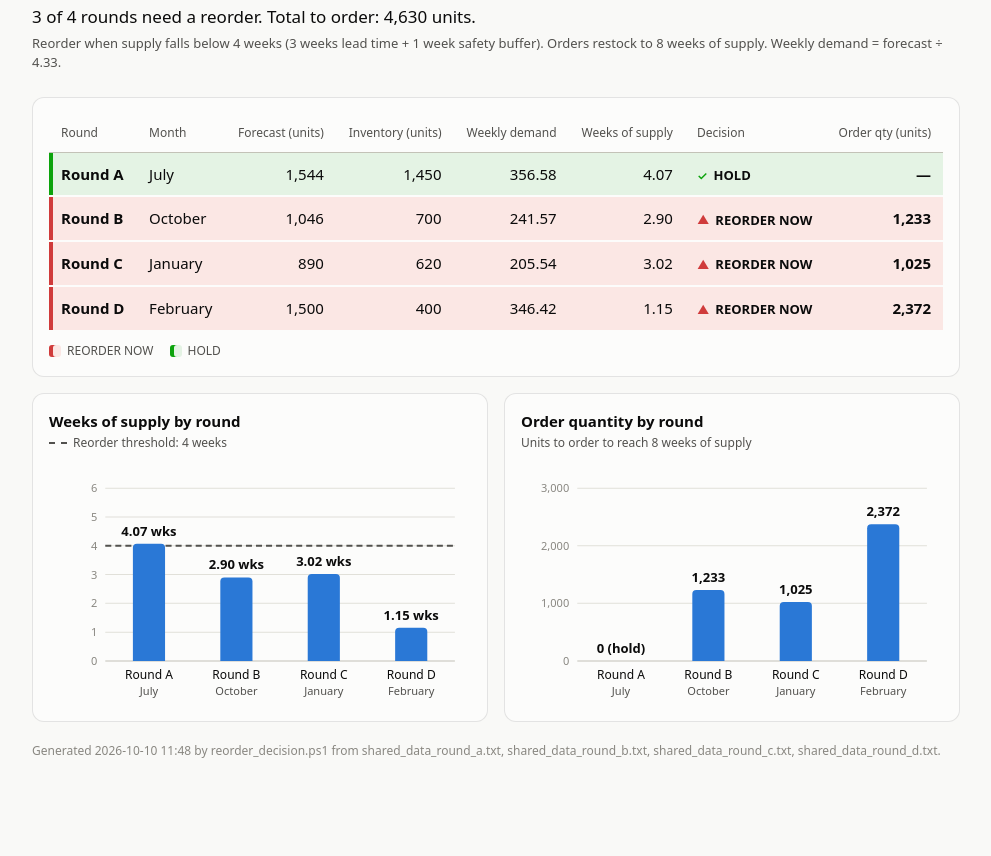
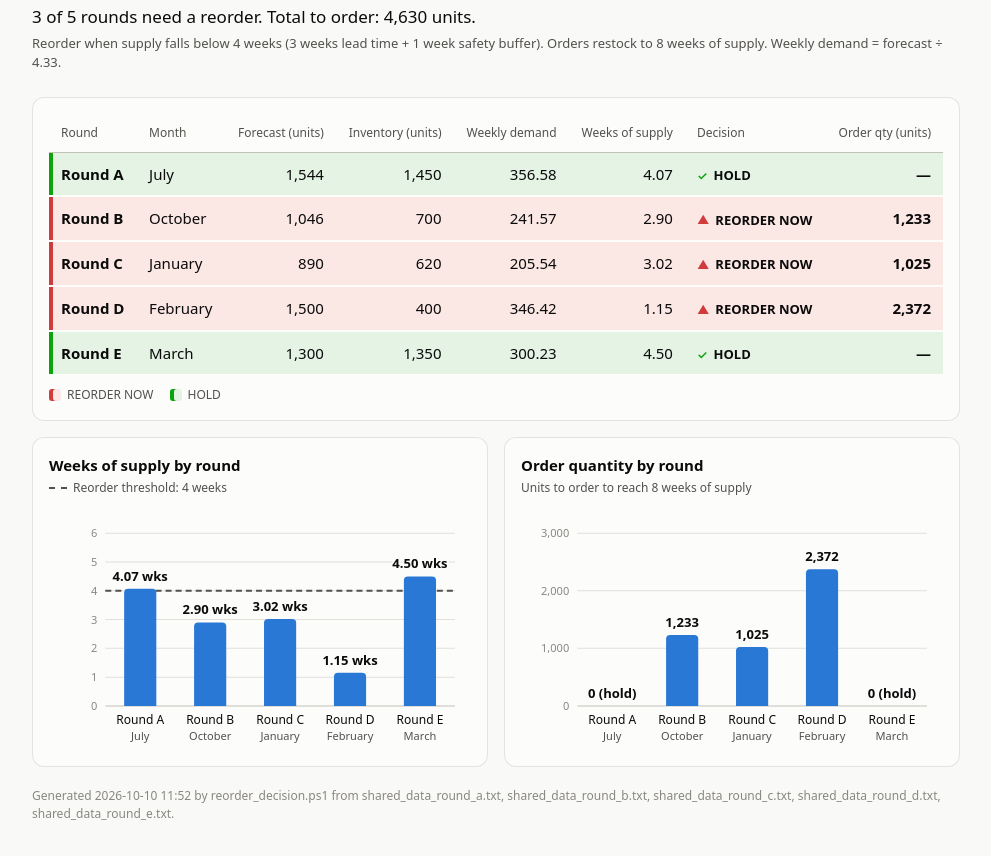
Before and after one commit to DeandraBrown/Frostbite-Dashboard, a plain HTML site: page index.html in a window 1280 px wide. Shown: the part 68-924 px from the top of the page, without its empty margins (144-1135 px from the left). Before the commit the page ends 876 px from the top, so only its background shows below. Drawn offline with Linux system fonts and the light colour scheme.

Commit message:
Add files via upload

```diff
--- a/index.html
+++ b/index.html
@@ -69,7 +69,7 @@
 <body>
 <main>
   <h1>Reorder Batch Summary</h1>
-  <p class="lede">3 of 4 rounds need a reorder. Total to order: 4,630 units.</p>
+  <p class="lede">3 of 5 rounds need a reorder. Total to order: 4,630 units.</p>
   <p class="rules">Reorder when supply falls below 4 weeks (3 weeks lead time + 1 week safety buffer). Orders restock to 8 weeks of supply. Weekly demand = forecast &divide; 4.33.</p>
 
   <section class="card">
@@ -124,6 +124,16 @@
           <td><span class="badge"><span class="icon" aria-hidden="true">&#9650;</span>REORDER NOW</span></td>
           <td class="num strong">2,372</td>
         </tr>
+        <tr class="hold">
+          <th scope="row">Round E</th>
+          <td>March</td>
+          <td class="num">1,300</td>
+          <td class="num">1,350</td>
+          <td class="num">300.23</td>
+          <td class="num">4.50</td>
+          <td><span class="badge"><span class="icon" aria-hidden="true">&#10003;</span>HOLD</span></td>
+          <td class="num strong">&mdash;</td>
+        </tr>
         </tbody>
       </table>
     </div>
@@ -154,32 +164,39 @@
 <text class="tick" x="48" y="32" text-anchor="end">6</text>
 <line class="threshold" x1="56" x2="404" y1="85.33" y2="85.33"/>
 <g class="col"><title>Round A (July): 4.07 weeks of supply - HOLD</title>
-<rect class="hit" x="56" y="28" width="87" height="172"/>
-<path class="bar" d="M83.5,200 V87.43 Q83.5,83.43 87.5,83.43 H111.5 Q115.5,83.43 115.5,87.43 V200 Z"/>
-<text class="val" x="99.5" y="75.43" text-anchor="middle">4.07 wks</text>
-<text class="cat" x="99.5" y="218" text-anchor="middle">Round A</text>
-<text class="sub" x="99.5" y="234" text-anchor="middle">July</text>
+<rect class="hit" x="56" y="28" width="69.6" height="172"/>
+<path class="bar" d="M74.8,200 V87.43 Q74.8,83.43 78.8,83.43 H102.8 Q106.8,83.43 106.8,87.43 V200 Z"/>
+<text class="val" x="90.8" y="75.43" text-anchor="middle">4.07 wks</text>
+<text class="cat" x="90.8" y="218" text-anchor="middle">Round A</text>
+<text class="sub" x="90.8" y="234" text-anchor="middle">July</text>
 </g>
 <g class="col"><title>Round B (October): 2.90 weeks of supply - REORDER NOW</title>
-<rect class="hit" x="143" y="28" width="87" height="172"/>
-<path class="bar" d="M170.5,200 V120.93 Q170.5,116.93 174.5,116.93 H198.5 Q202.5,116.93 202.5,120.93 V200 Z"/>
-<text class="val" x="186.5" y="108.93" text-anchor="middle">2.90 wks</text>
-<text class="cat" x="186.5" y="218" text-anchor="middle">Round B</text>
-<text class="sub" x="186.5" y="234" text-anchor="middle">October</text>
+<rect class="hit" x="125.6" y="28" width="69.6" height="172"/>
+<path class="bar" d="M144.4,200 V120.93 Q144.4,116.93 148.4,116.93 H172.4 Q176.4,116.93 176.4,120.93 V200 Z"/>
+<text class="val" x="160.4" y="108.93" text-anchor="middle">2.90 wks</text>
+<text class="cat" x="160.4" y="218" text-anchor="middle">Round B</text>
+<text class="sub" x="160.4" y="234" text-anchor="middle">October</text>
 </g>
 <g class="col"><title>Round C (January): 3.02 weeks of supply - REORDER NOW</title>
-<rect class="hit" x="230" y="28" width="87" height="172"/>
-<path class="bar" d="M257.5,200 V117.53 Q257.5,113.53 261.5,113.53 H285.5 Q289.5,113.53 289.5,117.53 V200 Z"/>
-<text class="val" x="273.5" y="105.53" text-anchor="middle">3.02 wks</text>
-<text class="cat" x="273.5" y="218" text-anchor="middle">Round C</text>
-<text class="sub" x="273.5" y="234" text-anchor="middle">January</text>
+<rect class="hit" x="195.2" y="28" width="69.6" height="172"/>
+<path class="bar" d="M214,200 V117.53 Q214,113.53 218,113.53 H242 Q246,113.53 246,117.53 V200 Z"/>
+<text class="val" x="230" y="105.53" text-anchor="middle">3.02 wks</text>
+<text class="cat" x="230" y="218" text-anchor="middle">Round C</text>
+<text class="sub" x="230" y="234" text-anchor="middle">January</text>
 </g>
 <g class="col"><title>Round D (February): 1.15 weeks of supply - REORDER NOW</title>
-<rect class="hit" x="317" y="28" width="87" height="172"/>
-<path class="bar" d="M344.5,200 V170.9 Q344.5,166.9 348.5,166.9 H372.5 Q376.5,166.9 376.5,170.9 V200 Z"/>
-<text class="val" x="360.5" y="158.9" text-anchor="middle">1.15 wks</text>
-<text class="cat" x="360.5" y="218" text-anchor="middle">Round D</text>
-<text class="sub" x="360.5" y="234" text-anchor="middle">February</text>
+<rect class="hit" x="264.8" y="28" width="69.6" height="172"/>
+<path class="bar" d="M283.6,200 V170.9 Q283.6,166.9 287.6,166.9 H311.6 Q315.6,166.9 315.6,170.9 V200 Z"/>
+<text class="val" x="299.6" y="158.9" text-anchor="middle">1.15 wks</text>
+<text class="cat" x="299.6" y="218" text-anchor="middle">Round D</text>
+<text class="sub" x="299.6" y="234" text-anchor="middle">February</text>
+</g>
+<g class="col"><title>Round E (March): 4.50 weeks of supply - HOLD</title>
+<rect class="hit" x="334.4" y="28" width="69.6" height="172"/>
+<path class="bar" d="M353.2,200 V75.1 Q353.2,71.1 357.2,71.1 H381.2 Q385.2,71.1 385.2,75.1 V200 Z"/>
+<text class="val" x="369.2" y="63.1" text-anchor="middle">4.50 wks</text>
+<text class="cat" x="369.2" y="218" text-anchor="middle">Round E</text>
+<text class="sub" x="369.2" y="234" text-anchor="middle">March</text>
 </g>
 </svg>
     </section>
@@ -196,37 +213,43 @@
 <line class="grid" x1="56" x2="404" y1="28" y2="28"/>
 <text class="tick" x="48" y="32" text-anchor="end">3,000</text>
 <g class="col"><title>Round A (July): order 0 units - HOLD</title>
-<rect class="hit" x="56" y="28" width="87" height="172"/>
-<text class="val" x="99.5" y="192" text-anchor="middle">0 (hold)</text>
-<text class="cat" x="99.5" y="218" text-anchor="middle">Round A</text>
-<text class="sub" x="99.5" y="234" text-anchor="middle">July</text>
+<rect class="hit" x="56" y="28" width="69.6" height="172"/>
+<text class="val" x="90.8" y="192" text-anchor="middle">0 (hold)</text>
+<text class="cat" x="90.8" y="218" text-anchor="middle">Round A</text>
+<text class="sub" x="90.8" y="234" text-anchor="middle">July</text>
 </g>
 <g class="col"><title>Round B (October): order 1,233 units - REORDER NOW</title>
-<rect class="hit" x="143" y="28" width="87" height="172"/>
-<path class="bar" d="M170.5,200 V133.31 Q170.5,129.31 174.5,129.31 H198.5 Q202.5,129.31 202.5,133.31 V200 Z"/>
-<text class="val" x="186.5" y="121.31" text-anchor="middle">1,233</text>
-<text class="cat" x="186.5" y="218" text-anchor="middle">Round B</text>
-<text class="sub" x="186.5" y="234" text-anchor="middle">October</text>
+<rect class="hit" x="125.6" y="28" width="69.6" height="172"/>
+<path class="bar" d="M144.4,200 V133.31 Q144.4,129.31 148.4,129.31 H172.4 Q176.4,129.31 176.4,133.31 V200 Z"/>
+<text class="val" x="160.4" y="121.31" text-anchor="middle">1,233</text>
+<text class="cat" x="160.4" y="218" text-anchor="middle">Round B</text>
+<text class="sub" x="160.4" y="234" text-anchor="middle">October</text>
 </g>
 <g class="col"><title>Round C (January): order 1,025 units - REORDER NOW</title>
-<rect class="hit" x="230" y="28" width="87" height="172"/>
-<path class="bar" d="M257.5,200 V145.23 Q257.5,141.23 261.5,141.23 H285.5 Q289.5,141.23 289.5,145.23 V200 Z"/>
-<text class="val" x="273.5" y="133.23" text-anchor="middle">1,025</text>
-<text class="cat" x="273.5" y="218" text-anchor="middle">Round C</text>
-<text class="sub" x="273.5" y="234" text-anchor="middle">January</text>
+<rect class="hit" x="195.2" y="28" width="69.6" height="172"/>
+<path class="bar" d="M214,200 V145.23 Q214,141.23 218,141.23 H242 Q246,141.23 246,145.23 V200 Z"/>
+<text class="val" x="230" y="133.23" text-anchor="middle">1,025</text>
+<text class="cat" x="230" y="218" text-anchor="middle">Round C</text>
+<text class="sub" x="230" y="234" text-anchor="middle">January</text>
 </g>
 <g class="col"><title>Round D (February): order 2,372 units - REORDER NOW</title>
-<rect class="hit" x="317" y="28" width="87" height="172"/>
-<path class="bar" d="M344.5,200 V68.01 Q344.5,64.01 348.5,64.01 H372.5 Q376.5,64.01 376.5,68.01 V200 Z"/>
-<text class="val" x="360.5" y="56.01" text-anchor="middle">2,372</text>
-<text class="cat" x="360.5" y="218" text-anchor="middle">Round D</text>
-<text class="sub" x="360.5" y="234" text-anchor="middle">February</text>
+<rect class="hit" x="264.8" y="28" width="69.6" height="172"/>
+<path class="bar" d="M283.6,200 V68.01 Q283.6,64.01 287.6,64.01 H311.6 Q315.6,64.01 315.6,68.01 V200 Z"/>
+<text class="val" x="299.6" y="56.01" text-anchor="middle">2,372</text>
+<text class="cat" x="299.6" y="218" text-anchor="middle">Round D</text>
+<text class="sub" x="299.6" y="234" text-anchor="middle">February</text>
+</g>
+<g class="col"><title>Round E (March): order 0 units - HOLD</title>
+<rect class="hit" x="334.4" y="28" width="69.6" height="172"/>
+<text class="val" x="369.2" y="192" text-anchor="middle">0 (hold)</text>
+<text class="cat" x="369.2" y="218" text-anchor="middle">Round E</text>
+<text class="sub" x="369.2" y="234" text-anchor="middle">March</text>
 </g>
 </svg>
     </section>
   </div>
 
-  <footer>Generated 2026-10-10 11:48 by reorder_decision.ps1 from shared_data_round_a.txt, shared_data_round_b.txt, shared_data_round_c.txt, shared_data_round_d.txt.</footer>
+  <footer>Generated 2026-10-10 11:52 by reorder_decision.ps1 from shared_data_round_a.txt, shared_data_round_b.txt, shared_data_round_c.txt, shared_data_round_d.txt, shared_data_round_e.txt.</footer>
 </main>
 </body>
 </html>
```
